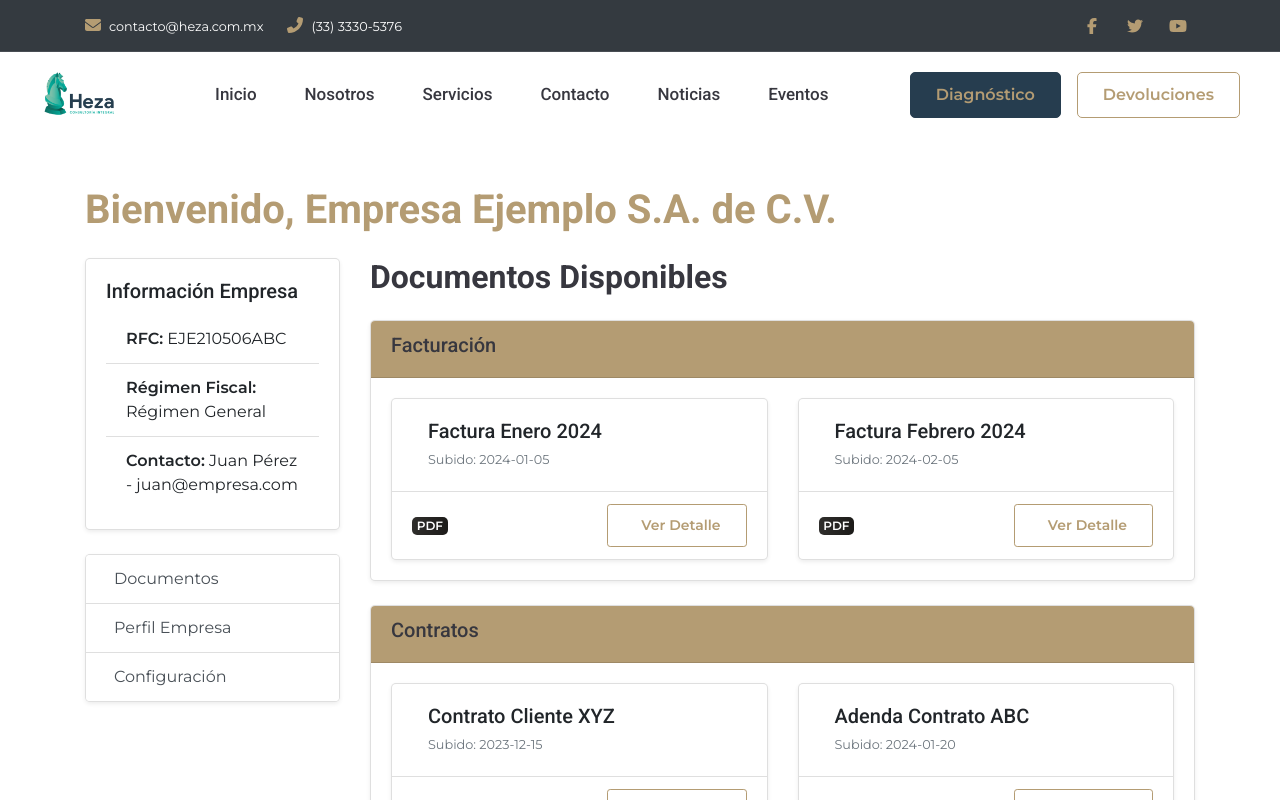
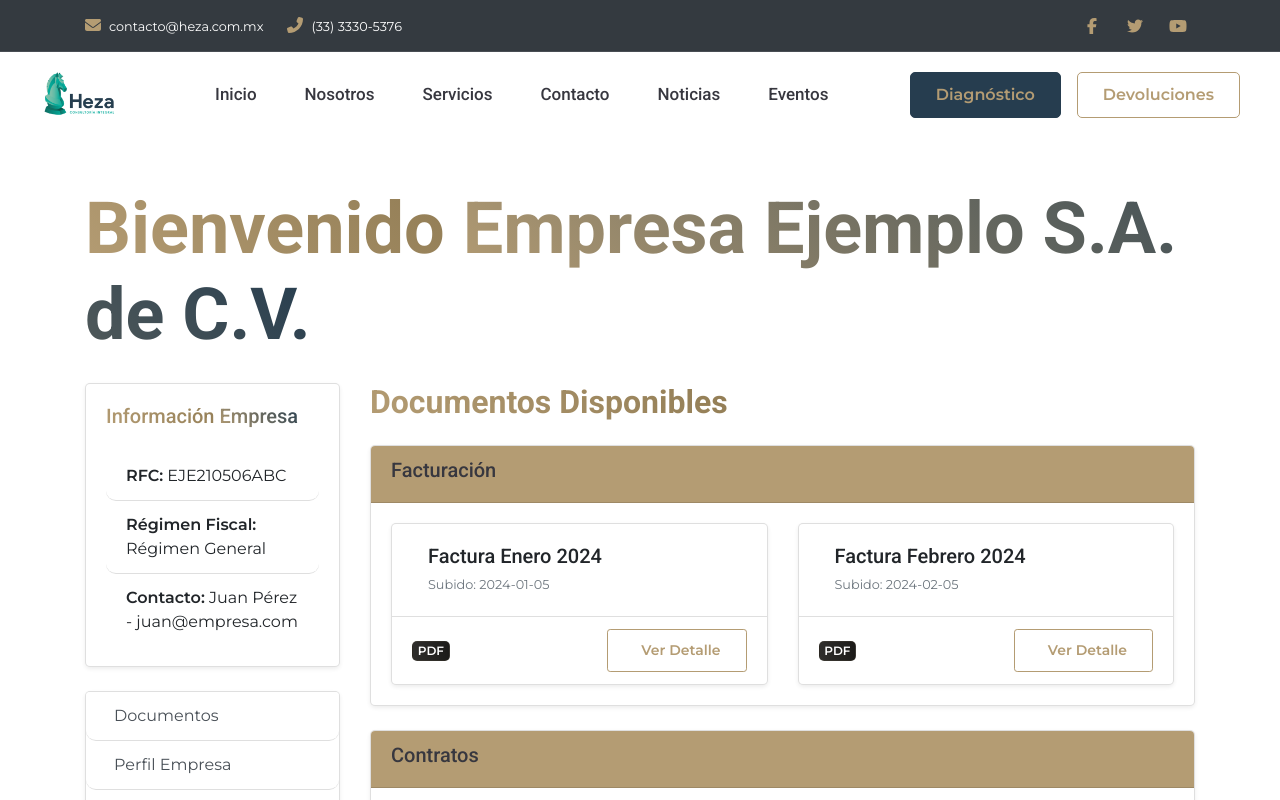
Before and after one commit to Gilbertmax/Web_Heza, a React (Create React App) app in the folder frontend/: page /clientes/dashboard/documentos in a window 1280 px wide. Shown: the top 800 px of the page. Built offline with nearby package versions, Linux system fonts and the light colour scheme.

Commit message:
update dashbord
Creacion de cartas

```diff
--- a/frontend/src/components/DocumentCard/DocumentCard.jsx
+++ b/frontend/src/components/DocumentCard/DocumentCard.jsx
@@ -13,9 +13,9 @@ const DocumentCard = ({ documento }) => {
 
   return (
     <div className="col">
-      <div className="card h-100 shadow-sm">
+      <div className="card h-90 shadow-sm">
         <div className="card-body">
-          <div className="d-flex align-items-center gap-3">
+          <div className="d-flex align-items-center gap-3 ">
             <i className={`${getIcon(documento.tipo)} fa-2x`}></i>
             <div>
               <h5 className="card-title mb-1">{documento.nombre}</h5>
@@ -25,7 +25,7 @@ const DocumentCard = ({ documento }) => {
         </div>
         <div className="card-footer bg-transparent">
           <div className="d-flex justify-content-between align-items-center">
-            <span className="badge bg-secondary">{documento.tipo}</span>
+            <span className="badge bg-secondary specialty-card">{documento.tipo}</span>
             <Link
               to={`/clientes/dashboard/documentos/${documento.id}`}
               className="btn btn-sm btn-outline-primary"
--- a/frontend/src/pages/adminClientes/Cliente.jsx
+++ b/frontend/src/pages/adminClientes/Cliente.jsx
@@ -12,21 +12,27 @@ const Cliente = () => {
 
   return (
     <div className="container py-5">
-      <h1 className="text-primary mb-4">Bienvenido, {empresaInfo.nombre}</h1>
-
-      <div className="row">
+      <h1 className="display-3 text-dark mb-4">
+              <span className="text-gradient-primary">Bienvenido</span>
+              <span className="text-gradient-secondary"> {empresaInfo.nombre}</span>
+      </h1>
+      <div className="row ">
         <div className="col-md-3">
           <div className="card shadow-sm mb-4">
             <div className="card-body">
-              <h5 className="card-title">Información Empresa</h5>
+              <h5 className="display-7 text-dark mb-4">
+                  <span className="text-gradient-primary">Información </span>
+                  <span className="text-gradient-secondary"> Empresa</span>
+              </h5>
+
               <ul className="list-group list-group-flush">
-                <li className="list-group-item">
+                <li className="list-group-item specialty-card">
                   <strong>RFC:</strong> {empresaInfo.rfc}
                 </li>
-                <li className="list-group-item">
+                <li className="list-group-item specialty-card">
                   <strong>Régimen Fiscal:</strong> {empresaInfo.regimenFiscal}
                 </li>
-                <li className="list-group-item">
+                <li className="list-group-item specialty-card">
                   <strong>Contacto:</strong> {empresaInfo.contacto}
                 </li>
               </ul>
@@ -34,14 +40,14 @@ const Cliente = () => {
           </div>
 
           <nav className="card shadow-sm">
-            <div className="list-group list-group-flush">
-              <Link to="documentos" className="list-group-item list-group-item-action">
+            <div className="list-group list-group-flush ">
+              <Link to="documentos" className="list-group-item list-group-item-action specialty-card">
                 <i className="fas fa-folder-open me-2"></i>Documentos
               </Link>
-              <Link to="perfil" className="list-group-item list-group-item-action">
+              <Link to="perfil" className="list-group-item list-group-item-action specialty-card">
                 <i className="fas fa-building me-2"></i>Perfil Empresa
               </Link>
-              <Link to="configuracion" className="list-group-item list-group-item-action">
+              <Link to="configuracion" className="list-group-item list-group-item-action specialty-card">
                 <i className="fas fa-cog me-2"></i>Configuración
               </Link>
             </div>
--- a/frontend/src/pages/adminClientes/DetalleDocumento.jsx
+++ b/frontend/src/pages/adminClientes/DetalleDocumento.jsx
@@ -18,8 +18,11 @@ const DetalleDocumento = () => {
     <div className="container py-4">
       <div className="card shadow">
         <div className="card-body">
-          <div className="d-flex justify-content-between align-items-center mb-4">
-            <h2>{documento.nombre}</h2>
+          <div className="d-flex justify-content-between align-items-center mb-4 ">
+          <h2 className="display- text-dark mb-2">
+             <span className="text-gradient-secondary"> {documento.nombre}</span>
+          </h2>
+
             <Link
               to="/clientes/dashboard/documentos"
               className="btn btn-outline-primary"
@@ -28,7 +31,7 @@ const DetalleDocumento = () => {
             </Link>
           </div>
 
-          <dl className="row">
+          <dl className="row ">
             <dt className="col-sm-3">Tipo de Archivo:</dt>
             <dd className="col-sm-9">{documento.tipo}</dd>
 
--- a/frontend/src/pages/adminClientes/DocumentosCliente.jsx
+++ b/frontend/src/pages/adminClientes/DocumentosCliente.jsx
@@ -34,15 +34,16 @@ const categoriasDocumentos = [
 const DocumentosCliente = () => {
   return (
     <div className="documentos-container">
-      <h2 className="mb-4">Documentos Disponibles</h2>
-
-      {categoriasDocumentos.map((categoria, index) => (
+      <h2 className="display-7 text-dark mb-4">
+           <span className="text-gradient-primary">Documentos Disponibles</span>
+      </h2>
+       {categoriasDocumentos.map((categoria, index) => (
         <div key={index} className="card mb-4 shadow-sm">
           <div className="card-header bg-primary text-white">
             <h5>{categoria.nombre}</h5>
           </div>
-          <div className="card-body">
-            <div className="row row-cols-1 row-cols-md-2 g-4">
+          <div className="card-body ">
+            <div className="row row-cols-1 row-cols-md-2 g-1 ">
               {categoria.documentos.map(documento => (
                 <DocumentCard key={documento.id} documento={documento} />
               ))}
```
